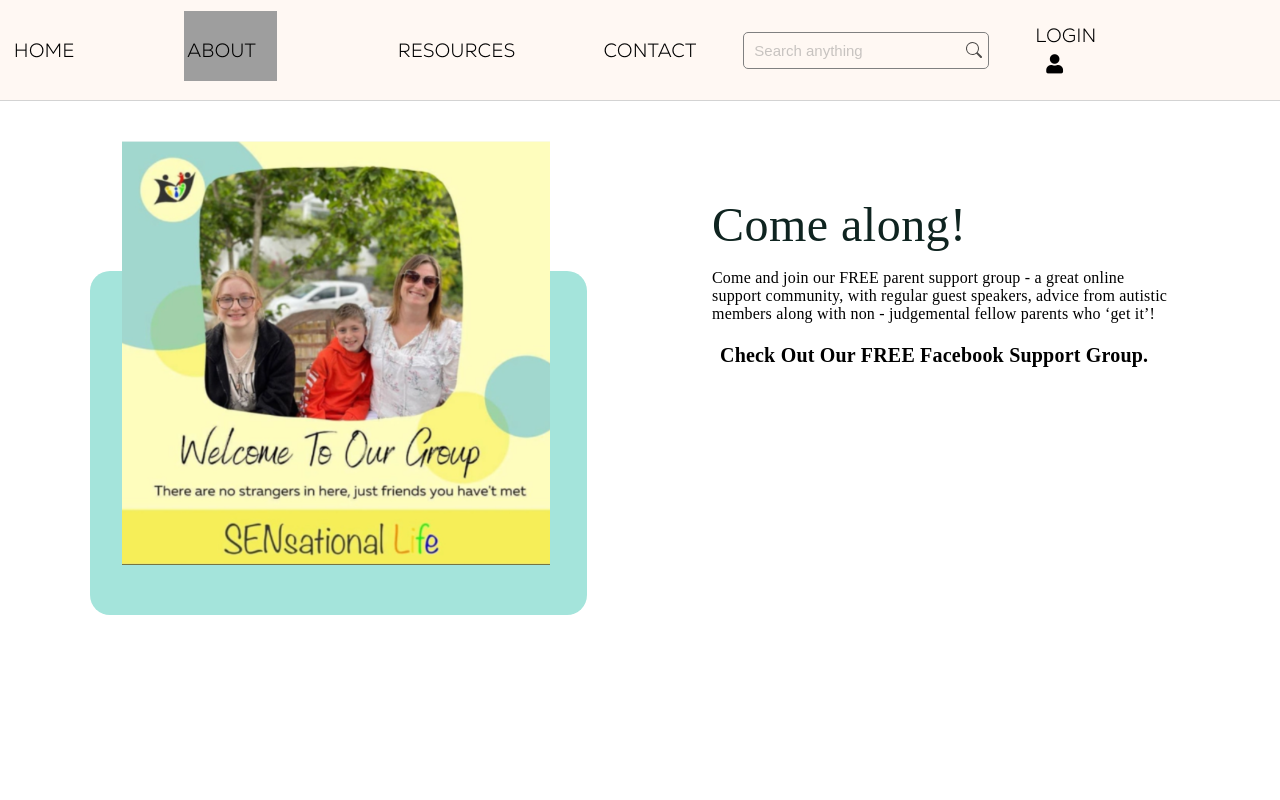
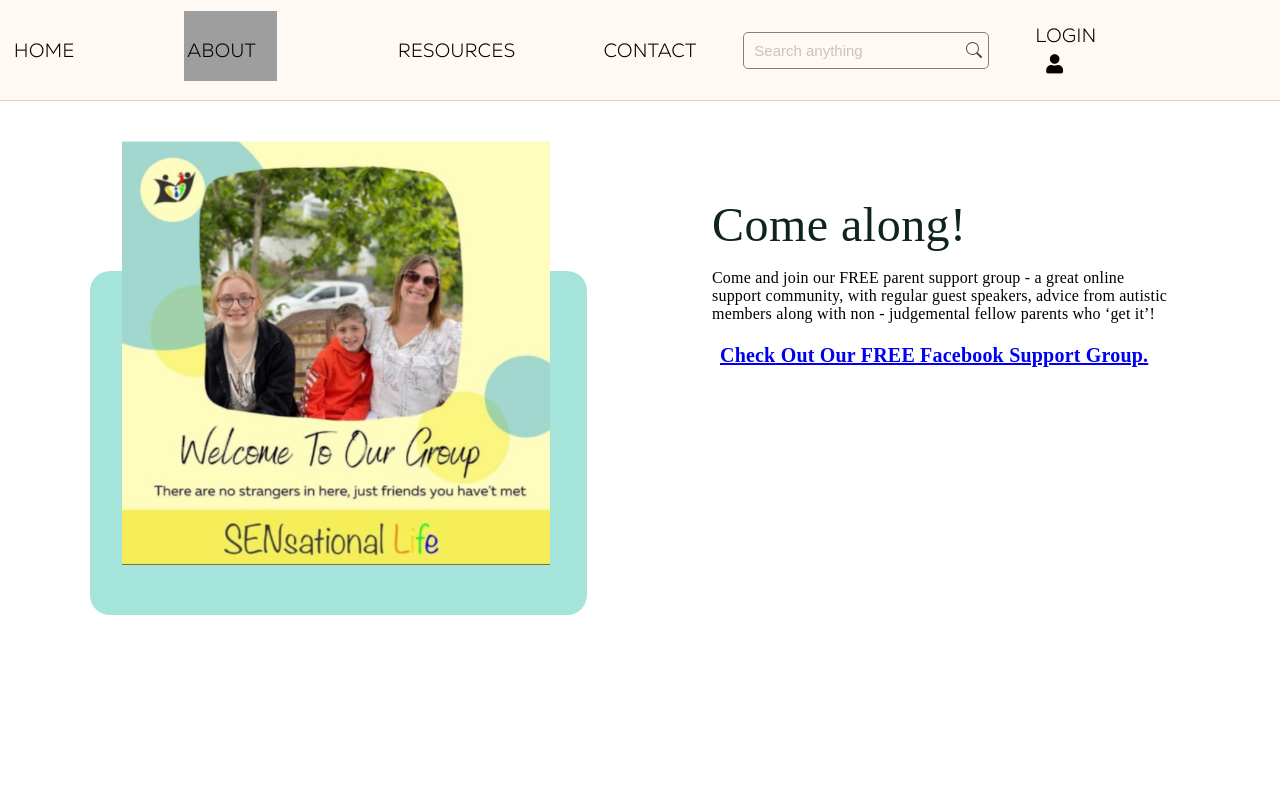
Before and after one commit to Sensational-Life/asd, a React (Create React App) app in the folder client/: page /JoinUs in a window 1280 px wide. Shown: the top 800 px of the page. Built offline with nearby package versions, Linux system fonts and the light colour scheme; grey boxes are pictures that could not be loaded.

Commit message:
feature-JoinUs-adding-Facenook-link

```diff
--- a/client/src/pages/JoinUs/JoinUs.css
+++ b/client/src/pages/JoinUs/JoinUs.css
@@ -69,3 +69,6 @@
 	height: 424px;
 	bottom: 130px;
 }
+.Join-link-faceBook:hover{
+color: red;
+}
--- a/client/src/pages/JoinUs/JoinUs.js
+++ b/client/src/pages/JoinUs/JoinUs.js
@@ -21,7 +21,12 @@
 						along with non - judgemental fellow parents who ‘get it’!
 					</p>
 					<h6 className="Joinus-checkout-text">
-						Check Out Our FREE Facebook Support Group.
+						<a
+							className="Join-link-faceBook"
+							href="https://www.facebook.com/groups/autismandparentsupport/"
+						>
+							Check Out Our FREE Facebook Support Group.
+						</a>
 					</h6>
 				</div>
 			</div>
```
